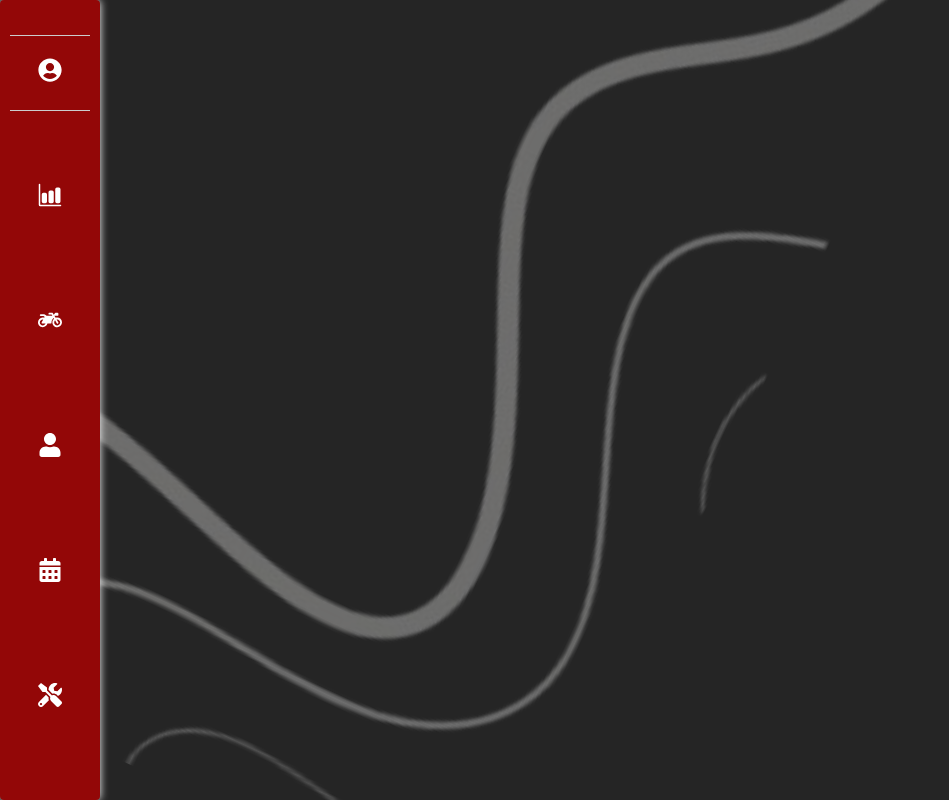
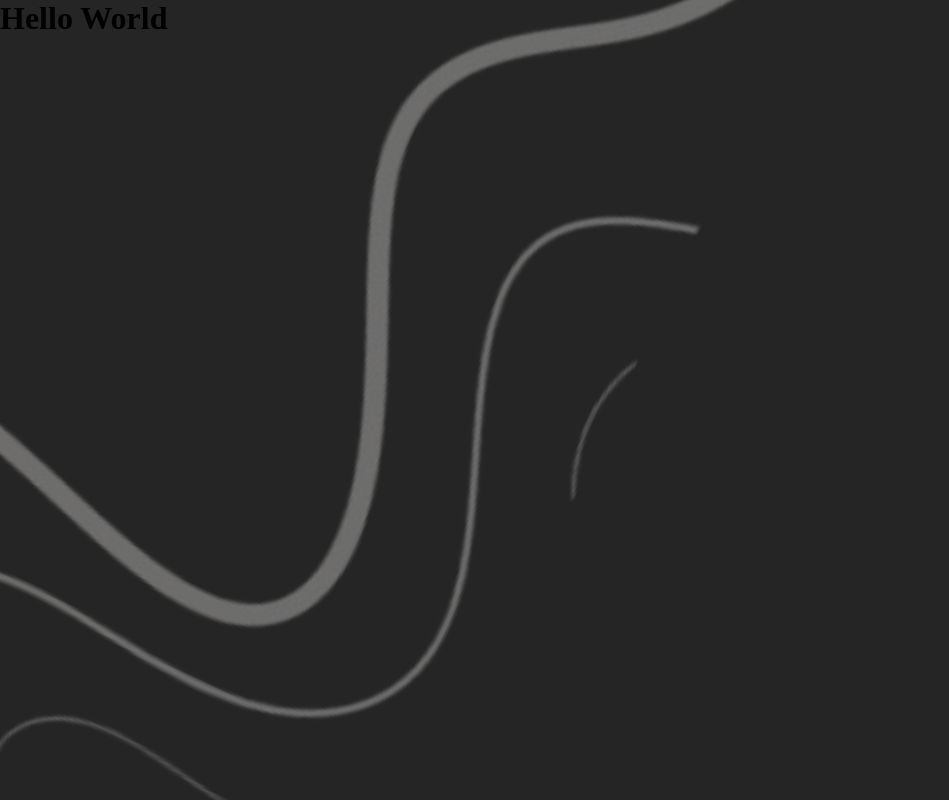
Before and after one commit to HeitFernandes/pi-segundo-semestre-2025, a React (Create React App) app in the folder projeto-oficina/frontend/: page / in a window 1280 px wide. Shown: the whole page, without its empty margins (0-949 px from the left). Built offline with nearby package versions, Linux system fonts and the light colour scheme.

Commit message:
init dashboard

```diff
--- a/projeto-oficina/frontend/src/App.js
+++ b/projeto-oficina/frontend/src/App.js
@@ -1,14 +1,15 @@
 import React from 'react';
-import SideBar from './components/sidebar/sidebar';
+
 import GlobalStyles from './styles/globalStyles';
 import Layout from './components/background/background';
+import Dashboard from './pages/dashboard/dashboard';
 
 function App() {
   return (
     <>
       <GlobalStyles />
       <Layout>
-        <SideBar />
+        <Dashboard />
       </Layout>
     </>
   );
--- a/projeto-oficina/frontend/src/components/background/styled.js
+++ b/projeto-oficina/frontend/src/components/background/styled.js
@@ -14,9 +14,9 @@ export const GlobalBackground = styled.div`
     content: '';
     width: 1300px;
     position: absolute;
-    height: 1000px;
+    height: 1300px;
     left: -300px;
-    top: -350px;
+    top: -450px;
     background-image: url(${BackImage});
     background-repeat: no-repeat;
     background-size: cover;
--- a/projeto-oficina/frontend/src/components/sidebar/sidebar.js
+++ b/projeto-oficina/frontend/src/components/sidebar/sidebar.js
@@ -46,7 +46,6 @@ export default function SideBar() {
         </NavItem>
 
         <NavList $isUser>
-          {/* <Line /> */}
           <NavItem>
             <NavLink href="#" $isUser>
               <IconWrapper>
@@ -55,11 +54,10 @@ export default function SideBar() {
               <NavText $isExpanded={isExpanded}>Olá, Bem vindo!</NavText>
             </NavLink>
           </NavItem>
-          {/* <Line /> */}
         </NavList>
 
         <NavItem>
-          <NavLink href="#">
+          <NavLink href="/">
             <IconWrapper>
               <IoBarChart />
             </IconWrapper>
--- a/projeto-oficina/frontend/src/components/sidebar/styled.js
+++ b/projeto-oficina/frontend/src/components/sidebar/styled.js
@@ -10,7 +10,7 @@ export const Container = styled.div`
   justify-content: center;
   font-size: 25px;
   border-radius: 4px;
-  box-shadow: 0 0 8px #fff;
+  box-shadow: 0 0 8px #ccc;
   width: ${(props) => (props.$isExpanded ? '280px' : '100px')};
   transition: width 0.3s ease-in-out;
   position: relative;
@@ -64,8 +64,6 @@ export const NavList = styled.ul`
     `}
 `;
 
-export const Line = styled.hr``;
-
 export const NavItem = styled.li``;
 
 export const NavLink = styled.a`
--- /dev/null
+++ b/projeto-oficina/frontend/src/pages/dashboard/dashboard.js
@@ -0,0 +1,5 @@
+import React from 'react';
+
+export default function Dashboard() {
+  return <h1>Hello World</h1>;
+}
```
Also changed, not shown: projeto-oficina/frontend/src/pages/dashboard/styled.js (added).
